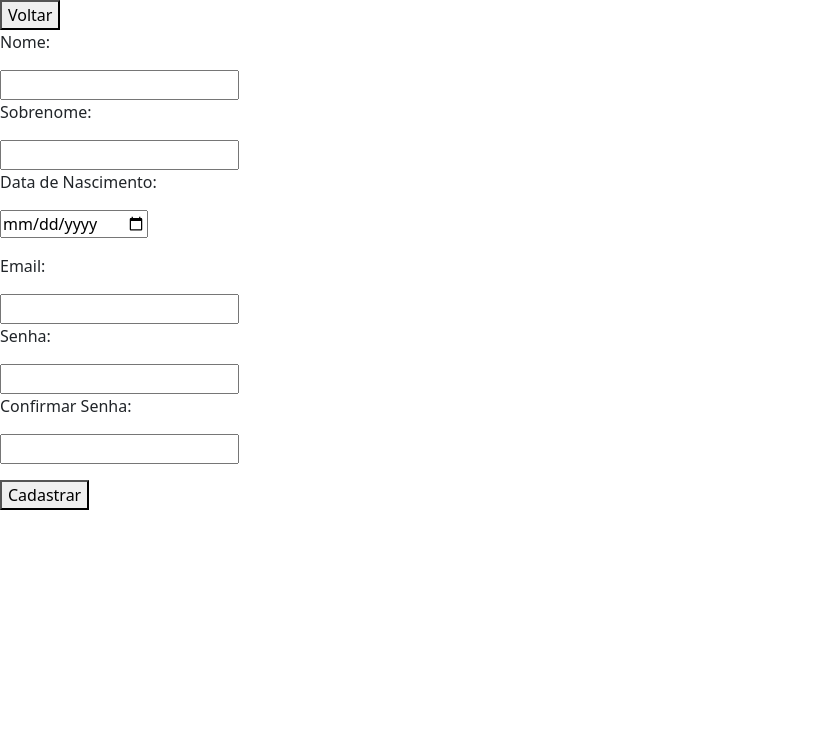
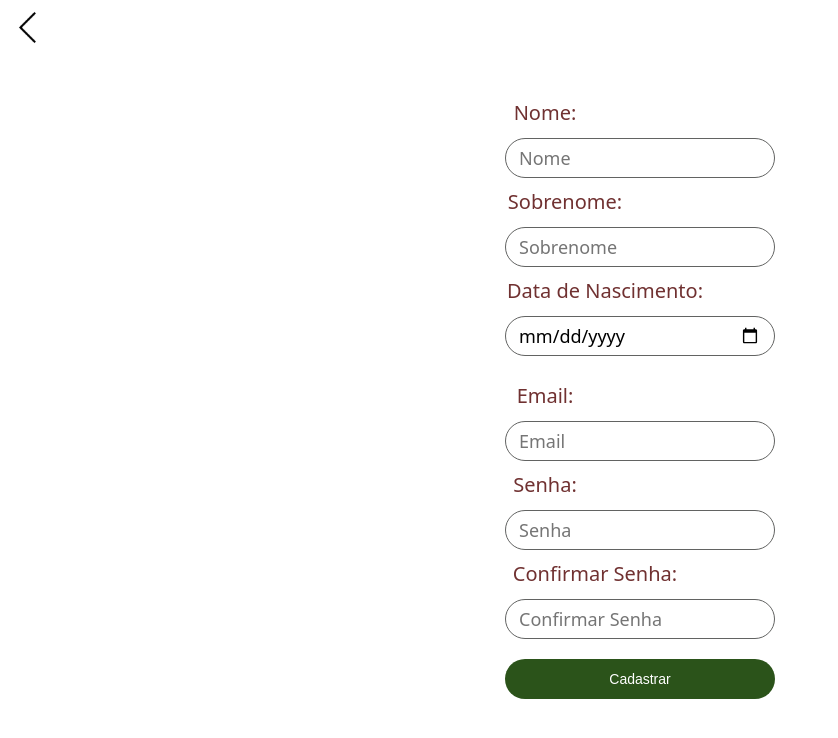
Before and after one commit to geancarlofd/Gomi, a React (Create React App) app: page /cadastrar in a window 1280 px wide. Shown: the top 738 px of the page, without its empty margins (0-838 px from the left). Built offline with nearby package versions, Linux system fonts and the light colour scheme; no server answers.

Commit message:
Tela Cadastro

```diff
--- /dev/null
+++ b/src/pages/login/Cadastrar/cadastrar.css
@@ -0,0 +1,76 @@
+
+/* Coluna de cadastro */
+.card-cadastrar{
+    text-align: center;
+    margin-top: 3%;
+}
+
+/* Textos campos cadastros */
+.text-cadastrar{
+    color: #703131;
+    font-size: 20px;
+    padding-top: 15px;
+    margin-left: -190px;
+    margin-bottom: 10px;
+}
+
+.text-cadastrar-lastname{
+    color: #703131;
+    font-size: 20px;
+    padding-top: 15px;
+    margin-left: -150px;
+    margin-bottom: 10px;
+}
+
+.text-cadastrar-birthday{
+    color: #703131;
+    font-size: 20px;
+    padding-top: 15px;
+    margin-left: -70px;
+    margin-bottom: 10px;
+}
+
+.text-cadastrar-confirm-password{
+    color: #703131;
+    font-size: 20px;
+    padding-top: 15px;
+    margin-left: -90px;
+    margin-bottom: 10px;
+}
+
+/* Inputs dos dados */
+.input-cadastrar{
+    width: 270px;
+    height: 40px;
+    border: solid 1px #626362;
+    border-radius: 23px;
+    margin-bottom: -6px;
+    font-size: 18px;
+    padding: 13px;
+}
+
+/* CSS da imagem */
+.seta{
+    transform: rotate(90deg);
+    width: 35px;
+    margin-top: 10px;
+    margin-left: 10px;
+}
+
+/* Botões */
+.btn-cadastrar-cadastrar{
+    color: white;
+    background-color: #2B531A;
+    border: none;
+    width: 270px;
+    height: 40px;
+    border-radius: 25px;
+    font-family: Arial, Helvetica, sans-serif;
+    font-size: 14px;
+    margin-top: 10px;
+}
+
+.btn-cadastrar-cadastrar:hover:hover{
+    cursor: pointer;
+    background-color: #346b1c;
+}
--- a/src/pages/login/Cadastrar/index.js
+++ b/src/pages/login/Cadastrar/index.js
@@ -1,7 +1,9 @@
 import React, { useEffect, useState} from 'react';
-import {useHistory } from 'react-router-dom';
+import {Link, useHistory } from 'react-router-dom';
 import '../../../rotas'
 import firebase from '../../../firebase';
+import './cadastrar.css';
+import seta from "../../../assets/cadastrar/seta.png";
 
 function Cadastrar() {
 
@@ -104,25 +106,27 @@ function Cadastrar() {
 
     return(
         <div>
-            <button onClick={MudarTela}>Voltar</button>
 
-            <div className="cadastrar-box">
-                <p>Nome:</p>
-                <input type="text" onChange={(e) => { setNome(e.target.value) }}/>
-                <p>Sobrenome:</p>
-                <input type="text" onChange={(e) => { setSobrenome(e.target.value) }}/>
-                <p>Data de Nascimento:</p>
-                <input type="Date" onChange={(e) => { setDtaNasc(e.target.value) }}/> <p>{mensagemIdade}</p>
-                <p>Email:</p>
-                <input type="text" onChange={(e) => { setEmail(e.target.value) }}/>
-                <p>Senha:</p>
-                <input type="password" onChange={(e) => { setSenha(e.target.value) }}/>
-                <p>Confirmar Senha:</p>
-                <input type="password" onChange={(e) => { setSenhaConfirm(e.target.value) }}/> <br />
+            <Link to="/login"><img className="seta" src={seta}></img></Link>
+            {/* <button className="btn-voltar-cadastrar" onClick={MudarTela}>Voltar</button> */}
+
+            <div className="card-cadastrar">
+                <p className="text-cadastrar">Nome:</p>
+                <input className="input-cadastrar" type="text" placeholder="Nome" onChange={(e) => { setNome(e.target.value) }}/>
+                <p className="text-cadastrar-lastname">Sobrenome:</p>
+                <input className="input-cadastrar" type="text" placeholder="Sobrenome" onChange={(e) => { setSobrenome(e.target.value) }}/>
+                <p className="text-cadastrar-birthday">Data de Nascimento:</p>
+                <input className="input-cadastrar" type="Date" onChange={(e) => { setDtaNasc(e.target.value) }}/> <p>{mensagemIdade}</p>
+                <p className="text-cadastrar">Email:</p>
+                <input className="input-cadastrar" type="text" placeholder="Email" onChange={(e) => { setEmail(e.target.value) }}/>
+                <p className="text-cadastrar">Senha:</p>
+                <input className="input-cadastrar" type="password" placeholder="Senha" onChange={(e) => { setSenha(e.target.value) }}/>
+                <p className="text-cadastrar-confirm-password">Confirmar Senha:</p>
+                <input className="input-cadastrar" type="password" placeholder="Confirmar Senha" onChange={(e) => { setSenhaConfirm(e.target.value) }}/> <br />
 
                 <p>{mensagem}</p>
 
-                <button onClick={cadastrar}>Cadastrar</button>
+                <button className="btn-cadastrar-cadastrar" onClick={cadastrar}>Cadastrar</button>
             </div>
 
         </div>
--- a/src/pages/login/login.css
+++ b/src/pages/login/login.css
@@ -2,6 +2,13 @@ body {
     margin: auto;
 }
 
+/* Coluna de login */
+.card-login{
+    text-align: center;
+    margin-top: 15%;
+}
+
+/* Textos dos campos login */
 .text-login{
     color: #703131;
     font-size: 35px;
@@ -17,11 +24,7 @@ body {
     padding-bottom: 25px;
 }
 
-.card-login{
-    text-align: center;
-    margin-top: 15%;
-}
-
+/* Inputs dos dados */
 .input-login{
     width: 270px;
     height: 40px;
@@ -34,10 +37,9 @@ body {
 }
 
 /* Botões*/
-
 .btns-login{
     margin-top: -25px;
-    margin-left: 44.5%;
+    margin-left: 810px;
 }
 
 .btn-entrar-login{
@@ -48,7 +50,6 @@ body {
     height: 40px;
     border-radius: 25px;
     font-family: Arial, Helvetica, sans-serif;
-    margin-left: -30px;
     font-size: 17px;
     margin-bottom: 10px;
 }
@@ -84,9 +85,7 @@ body {
     height: 40px;
     border-radius: 25px;
     font-family: Arial, Helvetica, sans-serif;
-    margin-left: -120px;
     font-size: 14px;
-    margin-left: -25px;
 }
 
 .btn-cadastrar-login:hover:hover{
--- a/src/pages/ranking/headersRanking.js
+++ b/src/pages/ranking/headersRanking.js
@@ -4,13 +4,7 @@ import { Collapse,
     NavbarToggler,
     Nav,
     NavItem,
-    NavLink,
-    UncontrolledDropdown,
-    DropdownToggle,
-    DropdownMenu,
-    DropdownItem,
-    NavbarText,
-    UncontrolledCarousel
+    NavLink
   } from 'reactstrap';
 
   const Menu = (props) => {
@@ -27,36 +21,25 @@ import { Collapse,
 
             <Nav className="mr-auto" navbar>
               <NavItem>
-                <NavLink href="/Descarte">Descarte</NavLink>
+                <NavLink href="/timeline">Timeline</NavLink>
               </NavItem> &nbsp; &nbsp; &nbsp;
 
               <NavItem>
-                <NavLink href="https://github.com/geancarlofd/Gomi">GitHub</NavLink>
-              </NavItem>
+                <NavLink href="/Descarte">Descarte</NavLink>
+              </NavItem>&nbsp; &nbsp; &nbsp;
+
+              <NavItem>
+                <NavLink href="/ranking">Ranking</NavLink>
+              </NavItem>&nbsp; &nbsp; &nbsp;
+
+              <NavItem>
+                <NavLink href="/">Perfil</NavLink>
+              </NavItem>&nbsp; &nbsp; &nbsp;
+
+              <NavItem>
+                <NavLink href="/">Sair</NavLink>
+              </NavItem>&nbsp; &nbsp; &nbsp;
             </Nav> &nbsp; &nbsp; &nbsp;
-
-            <NavbarText>Simple Text</NavbarText> &nbsp; &nbsp; &nbsp;
-
-            <Nav navbar>
-              <UncontrolledDropdown nav inNavbar>
-                  <DropdownToggle nav caret>
-                    Options
-                  </DropdownToggle>
-                  <DropdownMenu right>
-                    <DropdownItem>
-                      Option 1
-                    </DropdownItem>
-                    <DropdownItem>
-                      Option 2
-                    </DropdownItem>
-                    <DropdownItem divider />
-                    <DropdownItem>
-                      Reset
-                    </DropdownItem>
-                  </DropdownMenu>
-                </UncontrolledDropdown>
-            </Nav>
-
 
           </Collapse>
         </Navbar>
--- a/src/pages/ranking/index.js
+++ b/src/pages/ranking/index.js
@@ -1,7 +1,6 @@
 import React, { Component } from 'react';
-import gomi from "../../assets/telaDescarte/gomi.png"
-import gomiNome from "../../assets/telaDescarte/gomiNome.png"
-import ranking from "../../assets/ranking/ranking.png"
+import gomi from "../../assets/telaDescarte/gomi.png";
+import gomiNome from "../../assets/telaDescarte/gomiNome.png";
 import Menu from './headersRanking.js';
 import './ranking.css';
 class App extends Component {
--- a/src/pages/telaDescarte/HeadersDescarte/headersDescarte.js
+++ b/src/pages/telaDescarte/HeadersDescarte/headersDescarte.js
@@ -1,15 +1,11 @@
 import React, { useState } from 'react';
-import { Collapse,
+import {
+  Collapse,
   Navbar,
   NavbarToggler,
   Nav,
   NavItem,
-    NavLink,
-    UncontrolledDropdown,
-    DropdownToggle,
-    DropdownMenu,
-    DropdownItem,
-    NavbarText
+  NavLink
 } from 'reactstrap';
 
 const Menu = (props) => {
@@ -25,38 +21,26 @@ import { Collapse,
         <Collapse isOpen={isOpen} navbar>
 
           <Nav className="mr-auto" navbar>
-              <NavItem /* Menu Ranking */>
-                <NavLink href="/ranking">Ranking</NavLink>
+            <NavItem>
+              <NavLink href="/timeline">Timeline</NavLink>
             </NavItem> &nbsp; &nbsp; &nbsp;
 
-              <NavItem /* Menu GitHub */>
-                <NavLink href="https://github.com/geancarlofd/Gomi">GitHub</NavLink>
+            <NavItem>
+              <NavLink href="/Descarte">Descarte</NavLink>
+            </NavItem>&nbsp; &nbsp; &nbsp;
+
+            <NavItem>
+              <NavLink href="/ranking">Ranking</NavLink>
+            </NavItem>&nbsp; &nbsp; &nbsp;
+
+            <NavItem>
+              <NavLink href="/">Perfil</NavLink>
+            </NavItem>&nbsp; &nbsp; &nbsp;
+
+            <NavItem>
+              <NavLink href="/">Sair</NavLink>
             </NavItem>
-            </Nav> &nbsp; &nbsp; &nbsp;
-
-            <NavbarText /* Menu Texto */>Simple Text</NavbarText> &nbsp; &nbsp; &nbsp;
-
-            <Nav navbar /* Menu Opções */>
-              <UncontrolledDropdown nav inNavbar>
-                  <DropdownToggle nav caret>
-                    Options
-                  </DropdownToggle>
-                  <DropdownMenu right>
-                    <DropdownItem>
-                      Option 1
-                    </DropdownItem>
-                    <DropdownItem>
-                      Option 2
-                    </DropdownItem>
-                    <DropdownItem divider />
-                    <DropdownItem>
-                      Reset
-                    </DropdownItem>
-                  </DropdownMenu>
-                </UncontrolledDropdown>
           </Nav>
-
-
         </Collapse>
       </Navbar>
     </div>
--- a/src/rotas.js
+++ b/src/rotas.js
@@ -17,7 +17,7 @@ const Rotas = () => {
                 <Route exact={true} path="/login" component={Login} />
                 <Route exact={true} path="/cadastrar" component={Cadastrar}/>
                 <Route exact={true} path="/timeline" component={Timeline} />
-                <Route exact={true} path="/Descarte" component={TelaDescarte}/>
+                <Route exact={true} path="/descarte" component={TelaDescarte}/>
                 <Route exact={true} path="/Ranking" component={Ranking}/>
                 <Route path="*" component={NotFound} />
             </Switch>
```
Also changed, not shown: src/assets/cadastrar/seta.png (added). Lines whose indentation alone changed are shown as unchanged.
